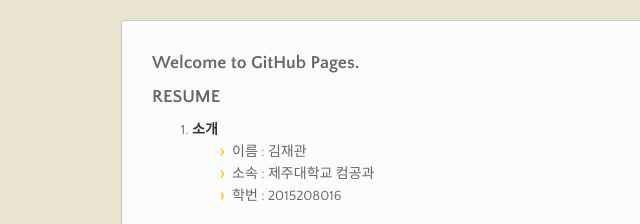
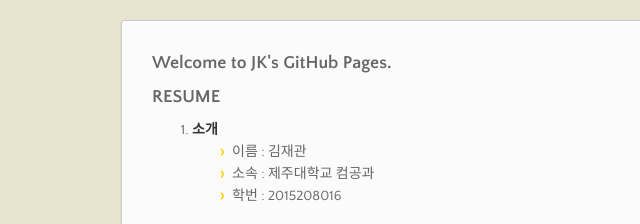
Before and after one commit to JaeKwanKim/JaeKwanKim.github.io, a plain HTML site: page index.html in a window 1280 px wide. Shown: the part 170-394 px from the top of the page, 194-834 px from the left. Drawn offline with nearby package versions, Linux system fonts and the light colour scheme.

Commit message:
index.html page is changed.

```diff
--- a/index.html
+++ b/index.html
@@ -33,7 +33,7 @@
       </nav>
       <section>
         <h3>
-<a id="welcome-to-github-pages" class="anchor" href="#welcome-to-github-pages" aria-hidden="true"><span aria-hidden="true" class="octicon octicon-link"></span></a>Welcome to GitHub Pages.</h3>
+<a id="welcome-to-github-pages" class="anchor" href="#welcome-to-github-pages" aria-hidden="true"><span aria-hidden="true" class="octicon octicon-link"></span></a>Welcome to JK's GitHub Pages.</h3>
 
 <h3 id="resume"><a name="resume" href="#resume"></a>RESUME</h3>
 <ol>
```
